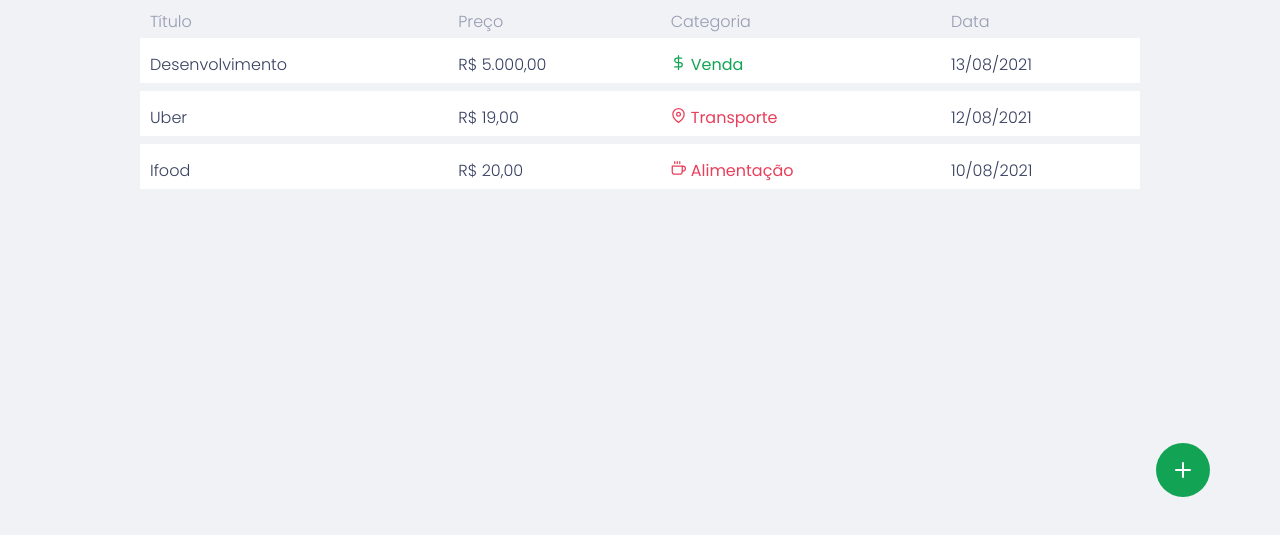
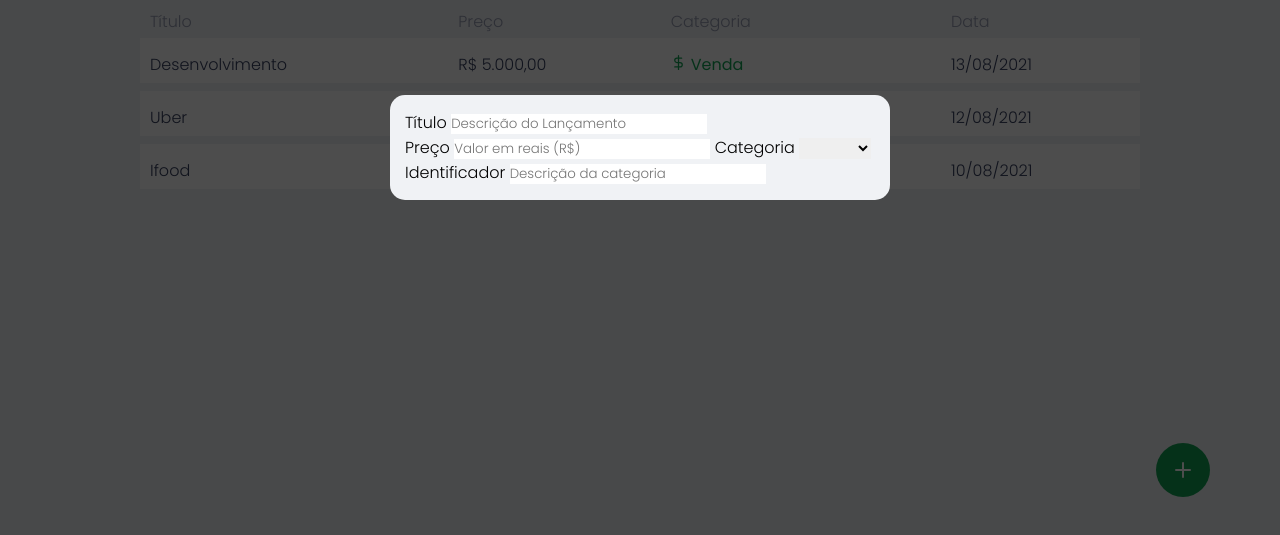
Before and after one commit to Victorlpc/ewallet, a plain HTML site: page index.html in a window 1280 px wide. Shown: the part 253-788 px from the top of the page. Drawn offline with nearby package versions, Linux system fonts and the light colour scheme.

Commit message:
popup não concluido

```diff
--- a/index.html
+++ b/index.html
@@ -1,28 +1,59 @@
 <!DOCTYPE html>
 <html lang="pt-br">
-
   <head>
-    <meta charset="UTF-8">
-    <meta http-equiv="X-UA-Compatible" content="IE=edge">
-    <meta name="viewport" content="width=device-width, initial-scale=1.0">
+    <meta charset="UTF-8" />
+    <meta http-equiv="X-UA-Compatible" content="IE=edge" />
+    <meta name="viewport" content="width=device-width, initial-scale=1.0" />
     <title>E•wallet</title>
     <script src="https://unpkg.com/feather-icons"></script>
 
     <!-- linha para fazer o link com o arquivo css -->
-    <link rel="stylesheet" href="style.css">
+    <link rel="stylesheet" href="style.css" />
   </head>
 
   <body>
+    <!-- Pop-up -->
+    <div id="popupbackground">
+      <div id="popup">
+        <form>
+          <label for="">Título</label>
+          <input
+            type="text"
+            name="title"
+            placeholder="Descrição do Lançamento"
+          />
+          <div>
+            <label for="price">Preço</label>
+            <input type="text" name="price" placeholder="Valor em reais (R$)" />
+
+            <label for="category">Categoria</label>
+            <select name="category" id="category">
+              <option value=""></option>
+              <option value="entrada">Entrada</option>
+              <option value="saída">Saída</option>
+            </select>
+          </div>
+
+            <label for="identifier">Identificador</label>
+            <input
+              type="text"
+              name="identifier"
+              placeholder="Descrição da categoria"
+        />
+
+        </form>
+      </div>
+    </div>
+
     <!-- cabeçalho -->
     <div id="header">
       <div class="content">
-            <img src="assets/Logo.svg" alt="">
+        <img src="assets/Logo.svg" alt="" />
       </div>
     </div>
 
     <!-- cards -->
     <div id="cards" class="content">
-
       <div class="card">
         <div class="card_title in">
           <span>Entradas</span>
@@ -45,8 +76,6 @@
         </div>
         <h1>R$ 5.000,00</h1>
       </div>
-
-
     </div>
 
     <!-- Tabela -->
@@ -83,16 +112,12 @@
         </tbody>
       </table>
     </div>
-    </div>
-    </div>
 
     <div id="addButton">
-
       <a><i data-feather="plus"></i></a>
     </div>
     <script>
-        feather.replace()
+      feather.replace();
     </script>
   </body>
-
 </html>
--- a/style.css
+++ b/style.css
@@ -1,47 +1,61 @@
-@import url('https://fonts.googleapis.com/css2?family=Poppins:ital,wght@0,100;0,200;0,300;0,400;0,500;0,600;0,700;0,800;0,900;1,100;1,200;1,300;1,400;1,500;1,600;1,700;1,800;1,900&display=swap');
-*{
-
+@import url("https://fonts.googleapis.com/css2?family=Poppins:ital,wght@0,100;0,200;0,300;0,400;0,500;0,600;0,700;0,800;0,900;1,100;1,200;1,300;1,400;1,500;1,600;1,700;1,800;1,900&display=swap");
+* {
   margin: 0;
   border: 0;
   padding: 0;
   outline: none;
   box-sizing: border-box;
-    font-family: 'Poppins', sans-serif;
+  font-family: "Poppins", sans-serif;
   font-weight: 300;
-
 }
 
-body{
+body {
   background-color: #f0f2f5;
   height: 100vh;
   position: relative;
 }
 
-.content{
+.content {
   width: 100%;
   max-width: 1000px;
   margin: 0 auto;
+}
 
+#popupbackground {
+  background-color: rgba(0, 0, 0, 0.699);
+  width: 100vw;
+  height: 100vh;
+  z-index: 5;
+  position: absolute;
+  display: flex;
+  align-items: center;
+  justify-content: center;
 }
-#header{
+
+#popup {
+  width: 500px;
+  padding: 15px;
+  border-radius: 15px;
+  background-color: #f0f2f5;
+}
+
+#header {
   width: 100%;
   height: 210px;
   background-color: #7c0061;
 }
 
-#header img{
+#header img {
   margin-top: 50px;
 }
 
-#cards{
+#cards {
   display: flex;
   align-items: center;
   margin-top: -100px;
-
 }
 
-
-.card{
+.card {
   width: 352px;
   height: 136px;
   background-color: #fff;
@@ -49,75 +63,73 @@ body{
   padding: 20px;
   margin-right: 20px;
 }
-.card_title{
+.card_title {
   display: flex;
   align-items: center;
   justify-content: space-between;
   margin-bottom: 30px;
-
 }
 
-.in svg{
+.in svg {
   color: #12a454;
 }
 
-.out svg{
+.out svg {
   color: #e83f5b;
 }
 
-.total{
+.total {
   background-color: #474747;
   color: #fff;
   margin-right: 0;
 }
 
-table{
+table {
   text-align: left;
   padding: 10px;
   border-spacing: 0;
   border-collapse: collapse;
 }
 
-thead{
+thead {
   border-top: 16px solid transparent;
   border-bottom: 8px solid transparent;
 }
 
-thead th{
+thead th {
   color: #969cb2;
   font-weight: 300;
   padding-left: 10px;
 }
 
-tbody tr{
+tbody tr {
   border-bottom: 8px solid transparent;
   background-color: #fff;
   background-clip: padding-box;
 }
 
-tbody tr td{
+tbody tr td {
   padding: 10px;
   color: #363f5f;
 }
 
-tbody td svg{
+tbody td svg {
   width: 15px;
   height: 15px;
   margin-right: 5px;
 }
 
-.green{
+.green {
   color: #12a454;
   font-weight: 400;
-
 }
 
-.red{
+.red {
   color: #e83f5b;
   font-weight: 400;
 }
 
-#addButton a{
+#addButton a {
   color: #fff;
   border-radius: 50%;
   padding: 15px;
@@ -137,7 +149,6 @@ tbody td svg{
   transition: background 2s;
 }
 
-#addButton:hover{
+#addButton:hover {
   background-color: #0c6434;
-
 }
```
Also changed, not shown: 1 other file. Lines whose indentation alone changed are shown as unchanged.
